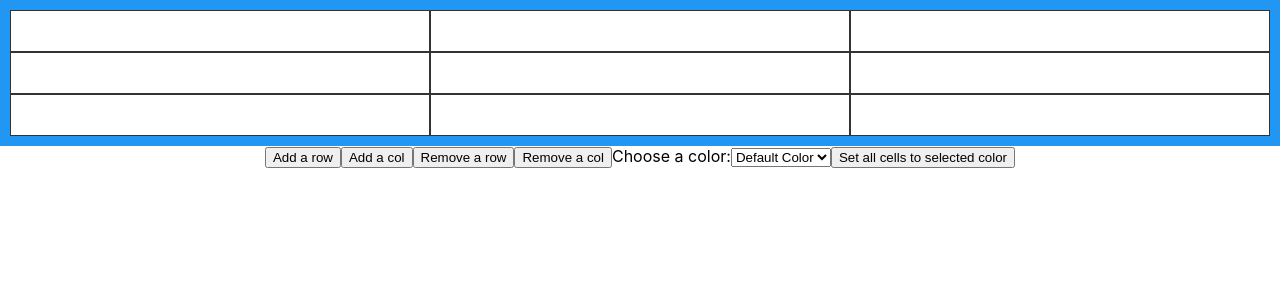
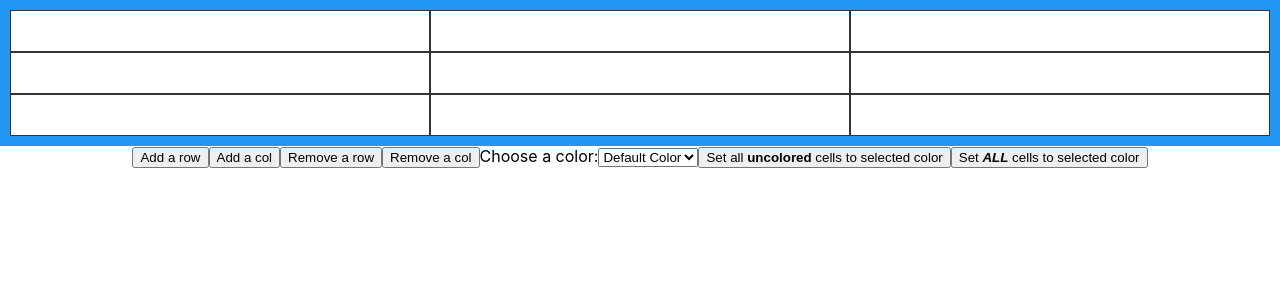
Before and after one commit to 9P9E12/TTP-Assignment-8, a React (Create React App) app: page / in a window 1280 px wide. Shown: the top 300 px of the page. Built offline with nearby package versions, Linux system fonts and the light colour scheme.

Commit message:
MVP completed. attempting stretch tasks

```diff
--- a/src/components/App.jsx
+++ b/src/components/App.jsx
@@ -8,6 +8,8 @@ class App extends React.Component {
     super();
     this.state ={
       selectedColor: "white",
+      rowCSS: "auto auto auto",
+      colCSS: "auto auto auto",
       rows: 3,
       cols: 3,
       totalCells: 9,
@@ -24,41 +26,35 @@ class App extends React.Component {
     //Depending on the button's value we know what we have to edit
     switch(changeType){
       case "1": //Increment Rows
-        console.log("Previous rows: " + prevRow);
         this.setState({rows: prevRow + 1}, () =>{
-          console.log("Updated rows: " + this.state.rows);
           this.updateRows();
           this.updateCells(this.state.cols,"A");
         });
         break;
       case "2": //Increment Cols
-        console.log("Previous cols: " + prevCol);
         this.setState({cols: prevCol + 1}, () =>{
-          console.log("Updated cols: " + this.state.cols);
           this.updateCols();
           this.updateCells(this.state.rows,"A");
         });
         break;
       case "3": //Decrement Rows
         if(prevRow){
-        console.log("Previous rows: " + prevRow);
         this.setState({rows: prevRow - 1}, () =>{
-          console.log("Updated rows: " + this.state.rows);
           this.updateRows();
           this.updateCells(this.state.cols,"R");
         });}
         break;
       case "4": //Decrement Cols
         if(prevCol){
-        console.log("Previous cols: " + prevCol);
         this.setState({cols: prevCol - 1}, () =>{
-          console.log("Updated cols: " + this.state.cols);
           this.updateCols();
           this.updateCells(this.state.rows,"R");
         });}
         break;
-      case "5": //Set the background color of each cell to the selectedColor
+      case "5": //Set the background color of each uncolored cell to the selectedColor
         console.log("Set all colors clicked");
+        break;
+      case "6": //Set background color of each cell to the selected color
         break;
       default: //Something broke
         console.log("Something went wrong");
@@ -76,7 +72,7 @@ class App extends React.Component {
     for(let i = 0; i < this.state.cols; i++){
       columns.push("auto");
     }
-    document.querySelector("#grid").style.gridTemplateColumns = columns.join(" ");
+    this.setState({colCSS: columns.join(" ")})
   }
 
   updateRows = () =>{
@@ -84,7 +80,7 @@ class App extends React.Component {
     for(let i = 0; i < this.state.rows; i++){
       rows.push("auto");
     }
-    document.querySelector("#grid").style.gridTemplateRows = rows.join(" ");
+    this.setState({rowCSS: rows.join(" ")})
   }
 
   updateCells = (cellNum,mode) =>{
@@ -118,8 +114,8 @@ class App extends React.Component {
         id="grid"
         style={
           {'display': 'grid',
-          'gridTemplateColumns': 'auto auto auto',
-          'gridTemplateRows': 'auto auto auto',
+          'gridTemplateColumns': this.state.colCSS,
+          'gridTemplateRows': this.state.rowCSS,
           'backgroundColor': '#2196F3',
           'padding': '10px'}
         }>
@@ -142,7 +138,8 @@ class App extends React.Component {
           <option value="blue">Blue</option>
           <option value="red">Red</option>
         </select>
-        <button value="5" onClick={this.handleClick}>Set all cells to selected color</button>
+        <button value="5" onClick={this.handleClick}>Set all <b>uncolored</b> cells to selected color</button>
+        <button value="6" onClick={this.handleClick}>Set <b><i>ALL</i></b> cells to selected color</button>
       </div>
     );
   }
```
